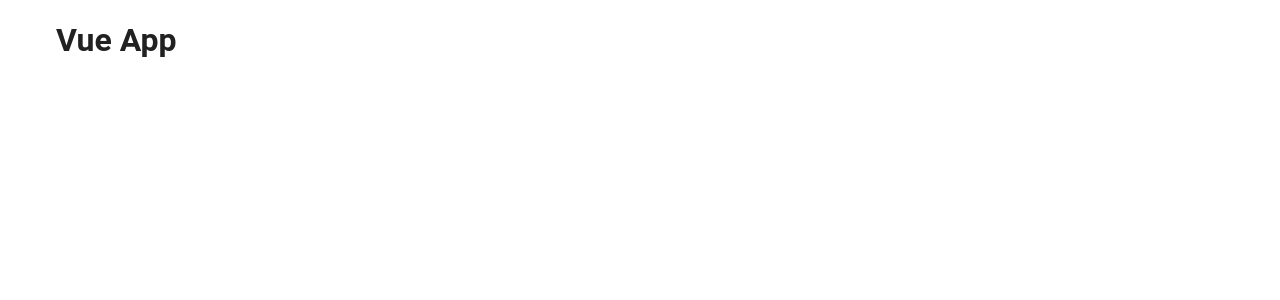
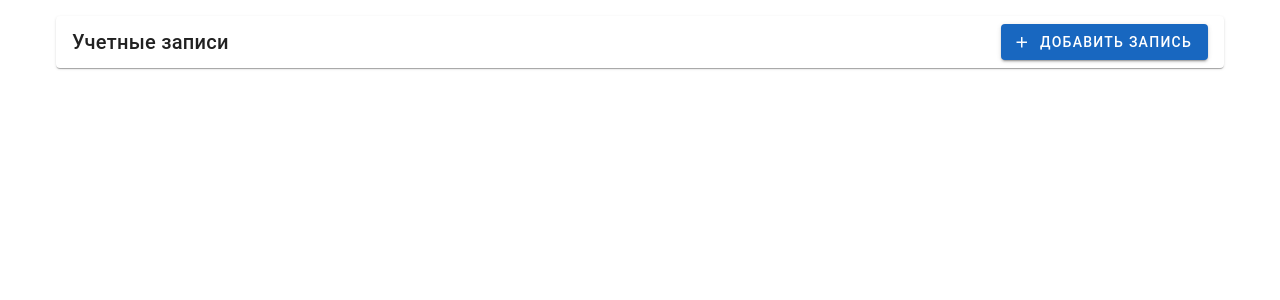
Before and after one commit to padhrusha/frontendTestTask_Vue_Form, a Vue app: page / in a window 1280 px wide. Shown: the top 300 px of the page. Built offline with nearby package versions, Linux system fonts and the light colour scheme; the HTML template or start-up script is replaced by a standard one.

Commit message:
add form layouts, buttons

```diff
--- a/src/App.vue
+++ b/src/App.vue
@@ -1,11 +1,12 @@
 <script setup lang="ts">
+import AccountManagement from './components/AccountManagement.vue'
 </script>
 
 <template>
   <v-app>
     <v-main>
       <v-container>
-        <h1>Vue App</h1>
+        <AccountManagement />
       </v-container>
     </v-main>
   </v-app>
--- /dev/null
+++ b/src/components/AccountDialog.vue
@@ -0,0 +1,27 @@
+<template>
+  <v-dialog v-model="visible" max-width="500">
+    <v-card>
+      <v-card-title>Новая запись</v-card-title>
+      <v-card-text>
+        <v-text-field label="Метка" />
+        <v-select label="Тип записи" :items="[]" />
+        <v-text-field label="Логин" />
+        <v-text-field label="Пароль" type="password" />
+      </v-card-text>
+      <v-card-actions>
+        <v-spacer />
+        <v-btn @click="closeDialog">Отмена</v-btn>
+        <v-btn color="primary">Сохранить</v-btn>
+      </v-card-actions>
+    </v-card>
+  </v-dialog>
+</template>
+
+<script setup lang="ts">
+const visible = defineModel<boolean>();
+
+function closeDialog() {
+  visible.value = false;
+}
+
+</script>
--- /dev/null
+++ b/src/components/AccountManagement.vue
@@ -0,0 +1,25 @@
+<template>
+  <v-card>
+    <v-card-title class="d-flex align-center">
+      Учетные записи
+      <v-spacer />
+      <v-btn color="primary" @click="openDialog">
+        <v-icon start>mdi-plus</v-icon>
+        Добавить запись
+      </v-btn>
+    </v-card-title>
+  </v-card>
+
+  <AccountDialog v-model="dialog" />
+</template>
+
+<script setup lang="ts">
+import { ref } from 'vue';
+import AccountDialog from './AccountDialog.vue';
+
+const dialog = ref(false);
+
+function openDialog() {
+  dialog.value = true;
+}
+</script>
```
Also changed, not shown: 1 other file (tests, documents, lock files or other folders).
